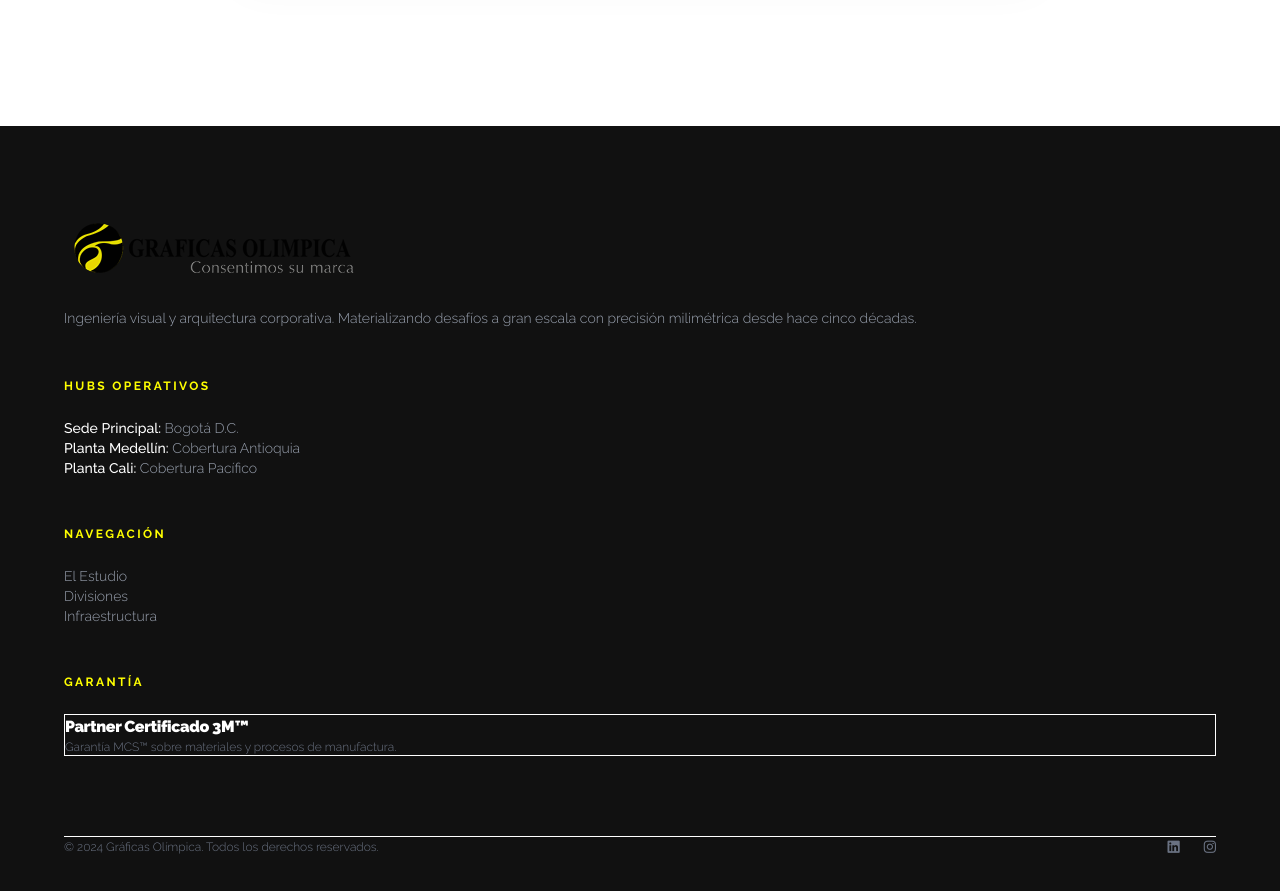
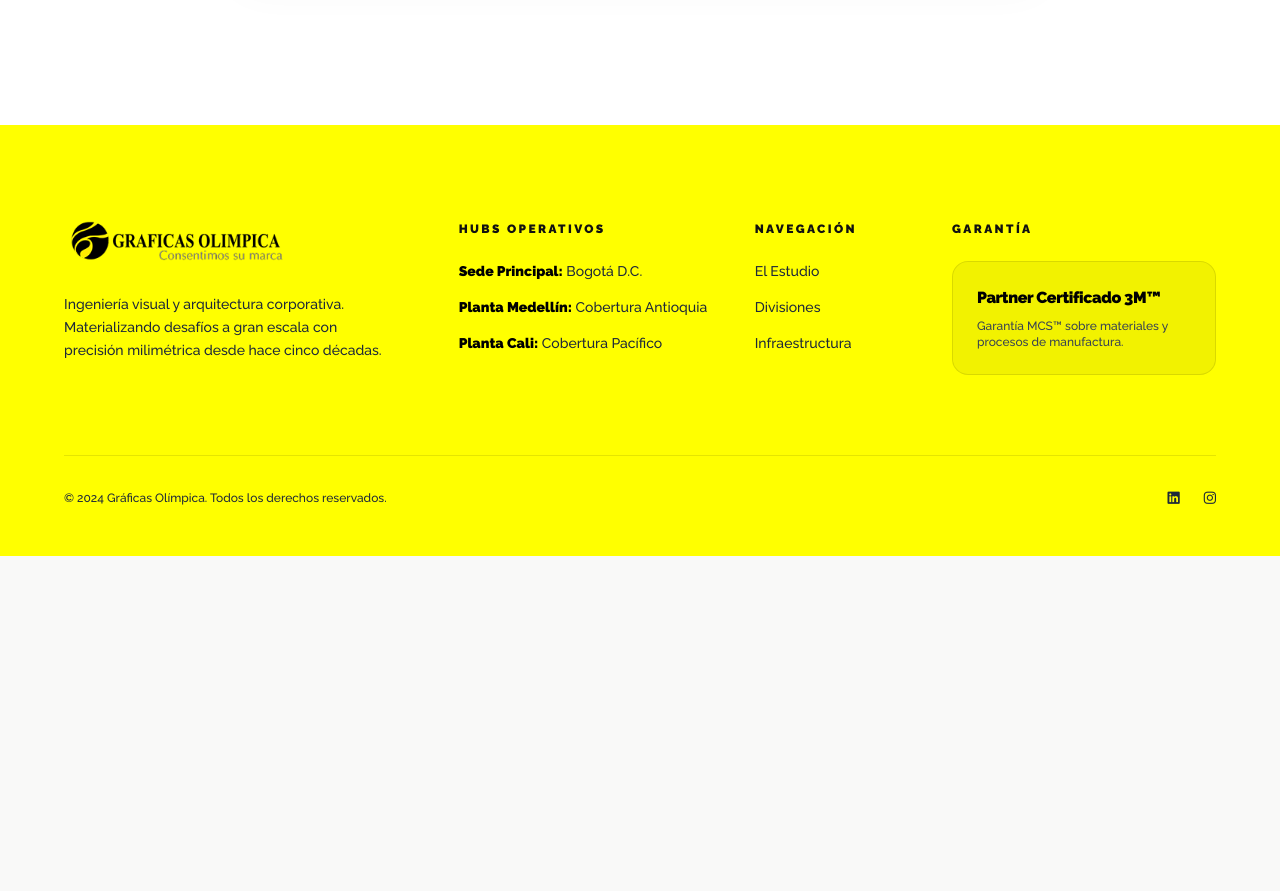
Before and after one commit to juliocuva/graficas-olimpica, a website: page index.html in a window 1280 px wide. Shown: the part 5989-6880 px from the top of the page. After the commit the page ends 6545 px from the top, so only its background shows below. Drawn offline with nearby package versions, Linux system fonts and the light colour scheme.

Commit message:
yellow footer

```diff
--- a/index.html
+++ b/index.html
@@ -288,7 +288,6 @@
                     </select>
                     <i class="fas fa-chevron-down absolute right-0 top-6 text-xs text-gray-400 pointer-events-none"></i>
                 </div>
-
                 <div class="pt-12 text-center">
                     <button type="submit" class="bg-[#111] text-white text-xs font-bold uppercase tracking-[0.2em] px-16 py-6 rounded-full hover:bg-yellow-500 hover:text-[#111] transition-colors duration-500 shadow-xl hover:shadow-2xl">
                         Enviar Solicitud
@@ -298,44 +297,44 @@
         </div>
     </section>
 
-<!-- 6. Footer (Premium Corporate) -->
-    <footer class="bg-[#111] text-white pt-24 pb-12 border-t border-white/10">
+    <!-- 6. Footer (Premium Corporate) -->
+    <footer class="bg-[#FFFF00] text-[#111] pt-24 pb-12">
         <div class="max-w-[90%] mx-auto">
             <div class="grid grid-cols-1 md:grid-cols-12 gap-12 md:gap-8 mb-20">
                 <!-- Branding -->
                 <div class="md:col-span-4">
-                    <img src="img/logo-graficas.png" alt="Gráficas Olímpica" class="h-10 mb-8 filter brightness-0 invert opacity-90">
-                    <p class="text-gray-400 font-light text-sm max-w-xs leading-relaxed">
+                    <img src="img/logo-graficas.png" alt="Gráficas Olímpica" class="h-10 mb-8">
+                    <p class="text-gray-800 font-medium text-sm max-w-xs leading-relaxed">
                         Ingeniería visual y arquitectura corporativa. Materializando desafíos a gran escala con precisión milimétrica desde hace cinco décadas.
                     </p>
                 </div>
 
                 <!-- Hubs Operativos -->
                 <div class="md:col-span-3">
-                    <h5 class="text-[#FFFF00] text-xs font-bold uppercase tracking-[0.2em] mb-6">Hubs Operativos</h5>
-                    <ul class="space-y-4 text-gray-400 font-light text-sm">
-                        <li><span class="text-white font-medium">Sede Principal:</span> Bogotá D.C.</li>
-                        <li><span class="text-white font-medium">Planta Medellín:</span> Cobertura Antioquia</li>
-                        <li><span class="text-white font-medium">Planta Cali:</span> Cobertura Pacífico</li>
+                    <h5 class="text-[#111] text-xs font-black uppercase tracking-[0.2em] mb-6">Hubs Operativos</h5>
+                    <ul class="space-y-4 text-gray-800 font-medium text-sm">
+                        <li><span class="text-black font-black">Sede Principal:</span> Bogotá D.C.</li>
+                        <li><span class="text-black font-black">Planta Medellín:</span> Cobertura Antioquia</li>
+                        <li><span class="text-black font-black">Planta Cali:</span> Cobertura Pacífico</li>
                     </ul>
                 </div>
 
                 <!-- Enlaces -->
                 <div class="md:col-span-2">
-                    <h5 class="text-[#FFFF00] text-xs font-bold uppercase tracking-[0.2em] mb-6">Navegación</h5>
-                    <ul class="space-y-4 text-gray-400 font-light text-sm flex flex-col">
-                        <a href="#estudio" class="hover:text-white transition-colors w-fit">El Estudio</a>
-                        <a href="#divisiones" class="hover:text-white transition-colors w-fit">Divisiones</a>
-                        <a href="#infraestructura" class="hover:text-white transition-colors w-fit">Infraestructura</a>
+                    <h5 class="text-[#111] text-xs font-black uppercase tracking-[0.2em] mb-6">Navegación</h5>
+                    <ul class="space-y-4 text-gray-800 font-medium text-sm flex flex-col">
+                        <a href="#estudio" class="hover:text-black transition-colors w-fit">El Estudio</a>
+                        <a href="#divisiones" class="hover:text-black transition-colors w-fit">Divisiones</a>
+                        <a href="#infraestructura" class="hover:text-black transition-colors w-fit">Infraestructura</a>
                     </ul>
                 </div>
 
                 <!-- Certificaciones -->
                 <div class="md:col-span-3">
-                    <h5 class="text-[#FFFF00] text-xs font-bold uppercase tracking-[0.2em] mb-6">Garantía</h5>
-                    <div class="bg-white/5 p-6 rounded-2xl border border-white/10">
-                        <h6 class="text-white font-black tracking-tight mb-2">Partner Certificado 3M™</h6>
-                        <p class="text-xs text-gray-500 font-light">
+                    <h5 class="text-[#111] text-xs font-black uppercase tracking-[0.2em] mb-6">Garantía</h5>
+                    <div class="bg-black/5 p-6 rounded-2xl border border-black/10">
+                        <h6 class="text-black font-black tracking-tight mb-2">Partner Certificado 3M™</h6>
+                        <p class="text-xs text-gray-700 font-medium">
                             Garantía MCS™ sobre materiales y procesos de manufactura.
                         </p>
                     </div>
@@ -343,13 +342,13 @@
             </div>
 
             <!-- Copyright -->
-            <div class="border-t border-white/10 pt-8 flex flex-col md:flex-row justify-between items-center gap-4">
-                <p class="text-gray-500 text-xs font-light">
+            <div class="border-t border-black/10 pt-8 flex flex-col md:flex-row justify-between items-center gap-4">
+                <p class="text-gray-800 text-xs font-medium">
                     &copy; 2024 Gráficas Olímpica. Todos los derechos reservados.
                 </p>
-                <div class="flex gap-6 text-gray-500 text-sm">
-                    <a href="#" class="hover:text-white transition-colors"><i class="fab fa-linkedin"></i></a>
-                    <a href="#" class="hover:text-white transition-colors"><i class="fab fa-instagram"></i></a>
+                <div class="flex gap-6 text-gray-800 text-sm">
+                    <a href="#" class="hover:text-black transition-colors"><i class="fab fa-linkedin"></i></a>
+                    <a href="#" class="hover:text-black transition-colors"><i class="fab fa-instagram"></i></a>
                 </div>
             </div>
         </div>
```
Also changed, not shown: styles.css.
